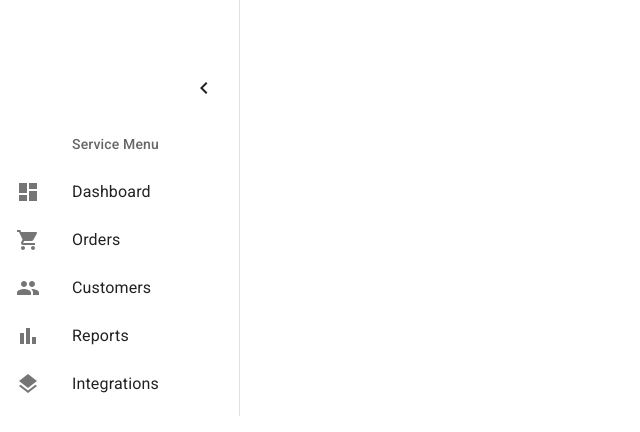
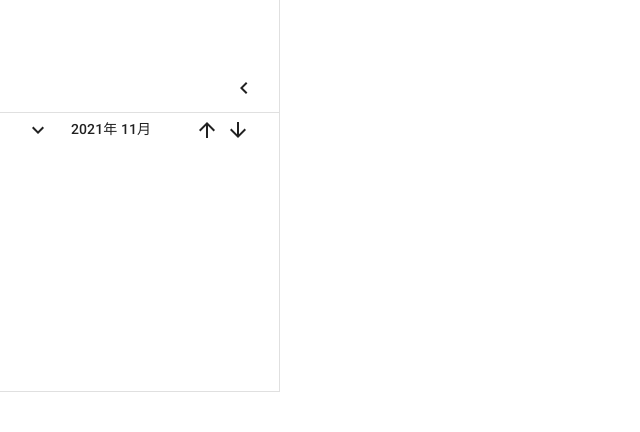
Before and after one commit to numa-C/IFT-Calendar-FE, a Next.js app in the folder src/: page /ServiceMenu in a window 1280 px wide. Shown: the top 432 px of the page, without its empty margins (0-640 px from the left). Built offline with nearby package versions, Linux system fonts and the light colour scheme.

Commit message:
Customize Toolbar height.

```diff
--- a/src/src/pages/ServiceMenu.tsx
+++ b/src/src/pages/ServiceMenu.tsx
@@ -1,27 +1,40 @@
 import * as React from 'react';
-
+import { makeStyles } from "@material-ui/core/styles";
 import { styled } from '@mui/material/styles';
 import Box from '@mui/material/Box';
+import Divider from '@mui/material/Divider';
 import MuiDrawer from '@mui/material/Drawer';
 import List from '@mui/material/List';
 import ListItem from '@mui/material/ListItem';
 import ListItemIcon from '@mui/material/ListItemIcon';
 import ListItemText from '@mui/material/ListItemText';
 import ListSubheader from '@mui/material/ListSubheader';
+import Paper from '@mui/material/Paper';
 import Toolbar from '@mui/material/Toolbar';
 import BarChartIcon from '@mui/icons-material/BarChart';
 import ChevronLeftIcon from '@mui/icons-material/ChevronLeft';
 import DashboardIcon from '@mui/icons-material/Dashboard';
-import IconButton from '@mui/material/IconButton';
 import LayersIcon from '@mui/icons-material/Layers';
 import MenuIcon from '@mui/icons-material/Menu';
-import PeopleIcon from '@mui/icons-material/People';
-import ShoppingCartIcon from '@mui/icons-material/ShoppingCart';
-import { Calculate } from '@mui/icons-material';
+import IconButton, { IconButtonProps } from '@mui/material/IconButton';
+import Typography from '@mui/material/Typography';
+import AppBar from '@mui/material/AppBar';
+import KeyboardArrowDownIcon from '@mui/icons-material/KeyboardArrowDown';
+import ArrowUpwardIcon from '@mui/icons-material/ArrowUpward';
+import ArrowDownwardIcon from '@mui/icons-material/ArrowDownward';
 
+const useStyles = makeStyles(
+  {
+    toolBar: {
+      maxHeight: 36,
+      minHeight: '24px !important',
+      padding: 0
+    }
+  }
+);
 
 const ServiceMenu = () => {
-  const drawerWidth: number = 240;
+  const drawerWidth: number = 280;
   // const [open, setOpen] = React.useState(false);
   const [open, setOpen] = React.useState(true); // should be fix
   const toggleDrawer = () => { setOpen(!open); };
@@ -51,6 +64,8 @@ const ServiceMenu = () => {
     }),
   );
 
+  const classes = useStyles();
+
   return (
     <Drawer variant='permanent' open={open}>
       <Toolbar
@@ -62,7 +77,6 @@ const ServiceMenu = () => {
         }}
       >
       </Toolbar>
-
       <IconButton
         aria-label='open drawer'
         color='inherit'
@@ -80,7 +94,68 @@ const ServiceMenu = () => {
         }
       </IconButton>
 
-      <List>
+      <Divider />
+
+      {/* カレンダーエリア / 開閉可能 */}
+      <Box sx={{ flexGrow: 1 }}>
+        <AppBar
+          color='transparent'
+          position='static'
+          elevation={0}
+          >
+          <Toolbar
+            variant='dense'
+            className={classes.toolBar}
+          >
+            <IconButton
+              size='small'
+              edge='start'
+              color='inherit'
+              aria-label='menu'
+              sx={{ mr: 2 }}
+            >
+              <KeyboardArrowDownIcon />
+            </IconButton>
+            <Typography variant='subtitle2' component='div' sx={{ flexGrow: 1 }}>
+              2021年 11月
+            </Typography>
+            <IconButton
+              size='small'
+              edge='start'
+              color='inherit'
+              aria-label='menu'
+            >
+              <ArrowUpwardIcon />
+            </IconButton>
+            <IconButton
+              size='small'
+              edge='start'
+              color='inherit'
+              aria-label='menu'
+            >
+              <ArrowDownwardIcon />
+            </IconButton>
+          </Toolbar>
+        </AppBar>
+
+        <Box
+          sx={{
+            display: 'flex',
+            flexWrap: 'wrap',
+            '& > :not(style)': {
+              m: '2px',
+              width: '100%',
+              height: 240,
+            },
+          }}
+        >
+          <Paper elevation={0} />
+        </Box>
+      </Box>
+
+      <Divider />
+
+      {/* <List>
         <ListSubheader inset>Service Menu</ListSubheader>
         <ListItem button>
           <ListItemIcon>
@@ -112,9 +187,10 @@ const ServiceMenu = () => {
           </ListItemIcon>
           <ListItemText primary='Integrations' />
         </ListItem>
-      </List>
+      </List> */}
     </Drawer>
   );
+
 };
 
 export default ServiceMenu;
```
